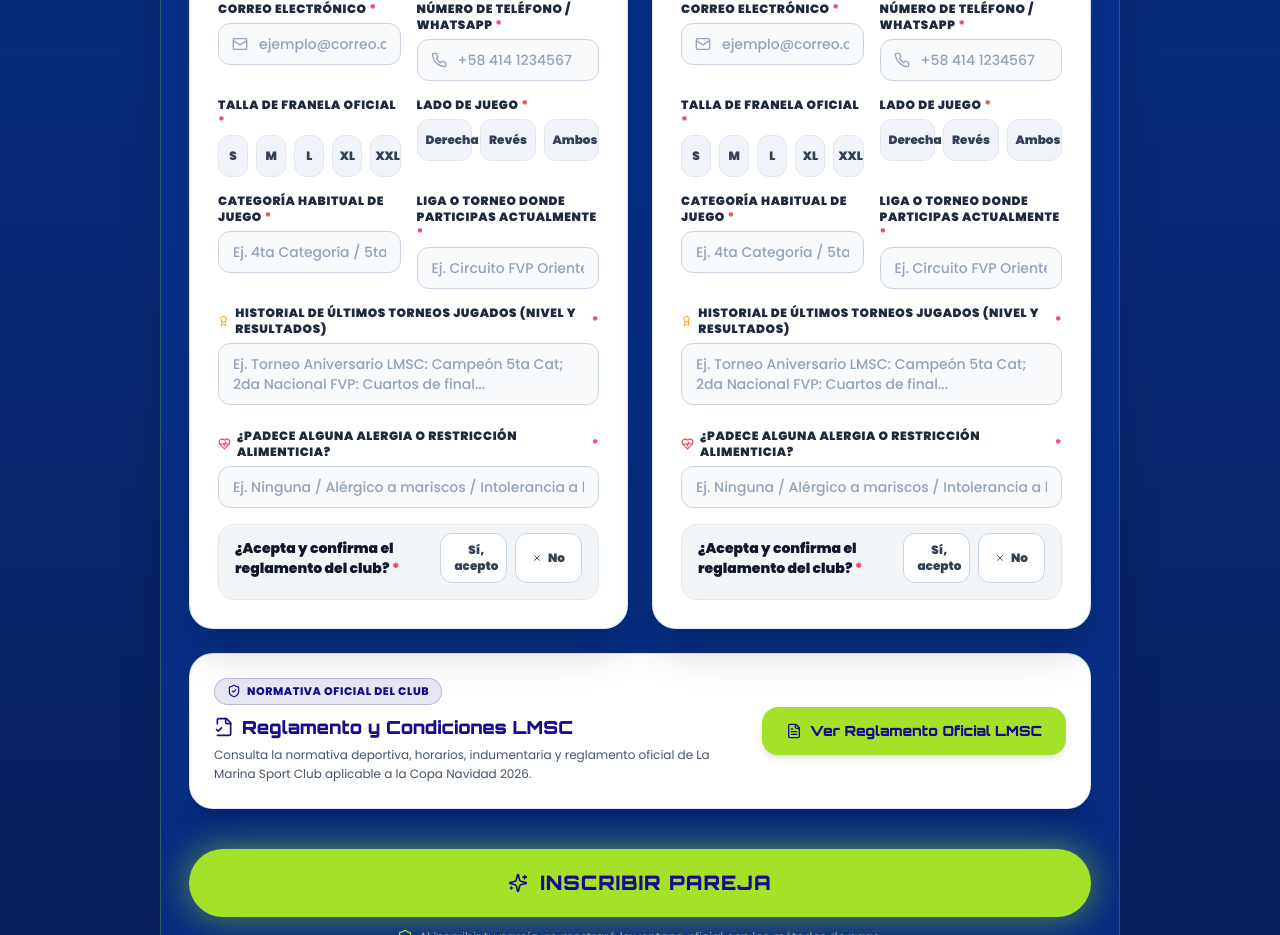
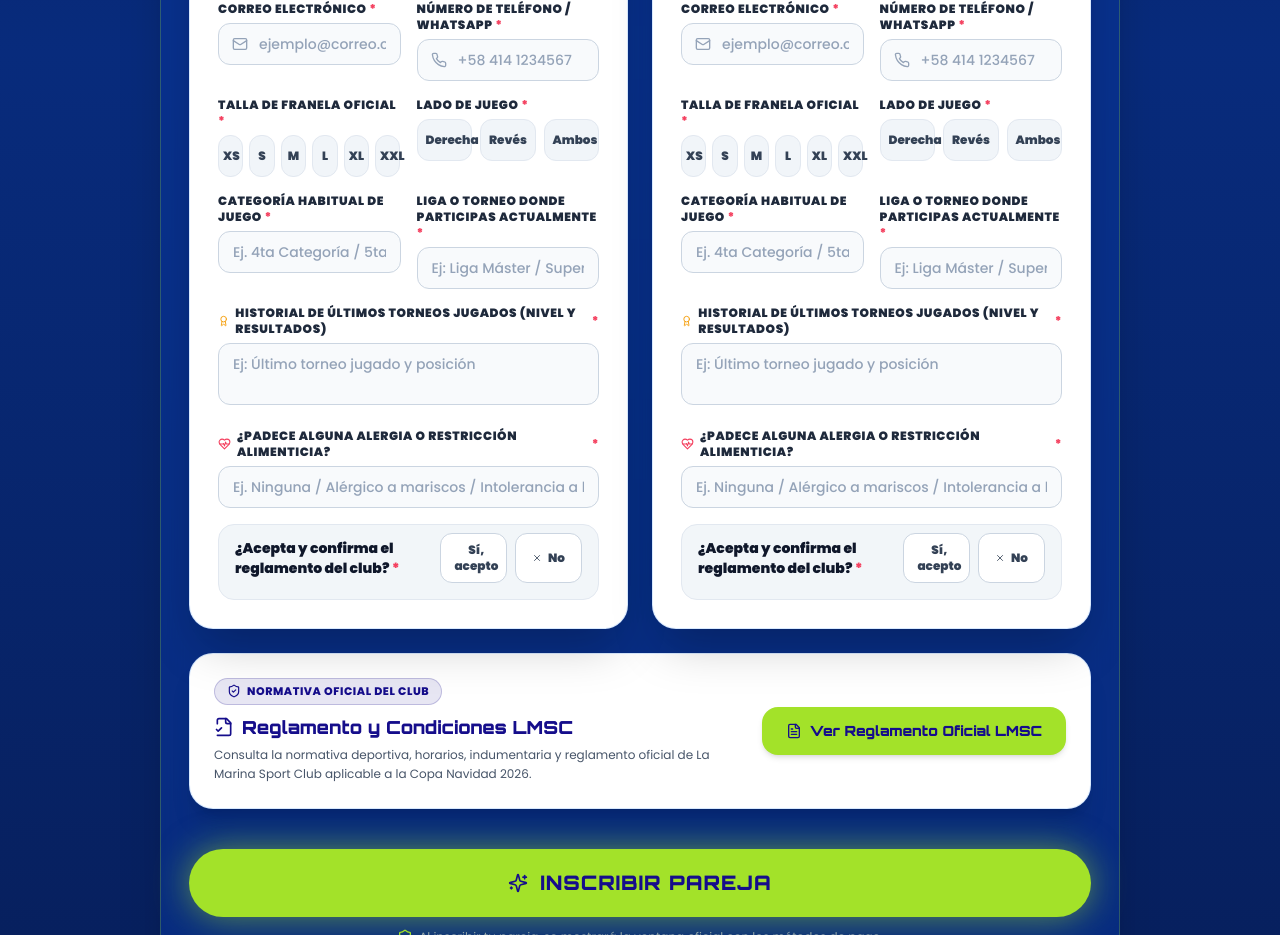
Before and after one commit to Henrymachodev/copa-navidad-lmsc, a React (Vite) app: page / in a window 1280 px wide. Shown: the part 2160-3095 px from the top of the page. Built offline with nearby package versions, Linux system fonts and the light colour scheme; no server answers; a web font is replaced by a local one.

Commit message:
Actualizar placeholders de liga/historial y agregar talla XS para damas

```diff
--- a/src/components/AdminDashboard.jsx
+++ b/src/components/AdminDashboard.jsx
@@ -3288,7 +3288,7 @@ export default function AdminDashboard({ onLogout, currentUser }) {
                         })}
                         className="w-full px-3 py-2 rounded-xl bg-navy-950 text-white border border-slate-700"
                       >
-                        {['S', 'M', 'L', 'XL', 'XXL'].map(t => (
+                        {['XS', 'S', 'M', 'L', 'XL', 'XXL'].map(t => (
                           <option key={t} value={t}>Talla {t}</option>
                         ))}
                       </select>
@@ -3328,7 +3328,7 @@ export default function AdminDashboard({ onLogout, currentUser }) {
                       <label className="block text-slate-300 font-semibold mb-1">Liga / Torneo Actual</label>
                       <input
                         type="text"
-                        placeholder="Ej: FVP Oriente"
+                        placeholder="Ej: Liga Máster / Superliga de Clubes / Ninguno"
                         value={editModalData.jugador1?.torneoActual || ''}
                         onChange={(e) => setEditModalData({
                           ...editModalData,
@@ -3343,7 +3343,7 @@ export default function AdminDashboard({ onLogout, currentUser }) {
                     <label className="block text-slate-300 font-semibold mb-1">Historial de Torneos / Resultados</label>
                     <input
                       type="text"
-                      placeholder="Ej: Finalista 4ta LMSC 2025"
+                      placeholder="Ej: Último torneo jugado y posición"
                       value={editModalData.jugador1?.historialTorneos || ''}
                       onChange={(e) => setEditModalData({
                         ...editModalData,
@@ -3446,7 +3446,7 @@ export default function AdminDashboard({ onLogout, currentUser }) {
                         })}
                         className="w-full px-3 py-2 rounded-xl bg-navy-950 text-white border border-slate-700"
                       >
-                        {['S', 'M', 'L', 'XL', 'XXL'].map(t => (
+                        {['XS', 'S', 'M', 'L', 'XL', 'XXL'].map(t => (
                           <option key={t} value={t}>Talla {t}</option>
                         ))}
                       </select>
@@ -3486,7 +3486,7 @@ export default function AdminDashboard({ onLogout, currentUser }) {
                       <label className="block text-slate-300 font-semibold mb-1">Liga / Torneo Actual</label>
                       <input
                         type="text"
-                        placeholder="Ej: FVP Oriente"
+                        placeholder="Ej: Liga Máster / Superliga de Clubes / Ninguno"
                         value={editModalData.jugador2?.torneoActual || ''}
                         onChange={(e) => setEditModalData({
                           ...editModalData,
@@ -3501,7 +3501,7 @@ export default function AdminDashboard({ onLogout, currentUser }) {
                     <label className="block text-slate-300 font-semibold mb-1">Historial de Torneos / Resultados</label>
                     <input
                       type="text"
-                      placeholder="Ej: Campeón 5ta LMSC 2025"
+                      placeholder="Ej: Último torneo jugado y posición"
                       value={editModalData.jugador2?.historialTorneos || ''}
                       onChange={(e) => setEditModalData({
                         ...editModalData,
@@ -3791,7 +3791,7 @@ export default function AdminDashboard({ onLogout, currentUser }) {
                         })}
                         className="w-full px-3 py-2 rounded-xl bg-navy-950 text-white border border-slate-700"
                       >
-                        {['S', 'M', 'L', 'XL', 'XXL'].map(t => (
+                        {['XS', 'S', 'M', 'L', 'XL', 'XXL'].map(t => (
                           <option key={t} value={t}>Talla {t}</option>
                         ))}
                       </select>
@@ -3831,7 +3831,7 @@ export default function AdminDashboard({ onLogout, currentUser }) {
                       <label className="block text-slate-300 font-semibold mb-1">Liga / Torneo Actual</label>
                       <input
                         type="text"
-                        placeholder="Ej: FVP Oriente"
+                        placeholder="Ej: Liga Máster / Superliga de Clubes / Ninguno"
                         value={newDuplaForm.jugador1?.torneoActual || ''}
                         onChange={(e) => setNewDuplaForm({
                           ...newDuplaForm,
@@ -3846,7 +3846,7 @@ export default function AdminDashboard({ onLogout, currentUser }) {
                     <label className="block text-slate-300 font-semibold mb-1">Historial de Torneos</label>
                     <input
                       type="text"
-                      placeholder="Ej: Finalista 4ta LMSC 2025"
+                      placeholder="Ej: Último torneo jugado y posición"
                       value={newDuplaForm.jugador1?.historialTorneos || ''}
                       onChange={(e) => setNewDuplaForm({
                         ...newDuplaForm,
@@ -3949,7 +3949,7 @@ export default function AdminDashboard({ onLogout, currentUser }) {
                         })}
                         className="w-full px-3 py-2 rounded-xl bg-navy-950 text-white border border-slate-700"
                       >
-                        {['S', 'M', 'L', 'XL', 'XXL'].map(t => (
+                        {['XS', 'S', 'M', 'L', 'XL', 'XXL'].map(t => (
                           <option key={t} value={t}>Talla {t}</option>
                         ))}
                       </select>
@@ -3989,7 +3989,7 @@ export default function AdminDashboard({ onLogout, currentUser }) {
                       <label className="block text-slate-300 font-semibold mb-1">Liga / Torneo Actual</label>
                       <input
                         type="text"
-                        placeholder="Ej: FVP Oriente"
+                        placeholder="Ej: Liga Máster / Superliga de Clubes / Ninguno"
                         value={newDuplaForm.jugador2?.torneoActual || ''}
                         onChange={(e) => setNewDuplaForm({
                           ...newDuplaForm,
@@ -4004,7 +4004,7 @@ export default function AdminDashboard({ onLogout, currentUser }) {
                     <label className="block text-slate-300 font-semibold mb-1">Historial de Torneos</label>
                     <input
                       type="text"
-                      placeholder="Ej: Campeón 5ta LMSC 2025"
+                      placeholder="Ej: Último torneo jugado y posición"
                       value={newDuplaForm.jugador2?.historialTorneos || ''}
                       onChange={(e) => setNewDuplaForm({
                         ...newDuplaForm,
--- a/src/components/RegistrationForm.jsx
+++ b/src/components/RegistrationForm.jsx
@@ -60,7 +60,7 @@ export const CATEGORIAS = [
   { id: 'master-fem', label: 'Master Femenino', group: 'Máster Femenino' },
 ];
 
-export const TALLAS_FRANELA = ['S', 'M', 'L', 'XL', 'XXL'];
+export const TALLAS_FRANELA = ['XS', 'S', 'M', 'L', 'XL', 'XXL'];
 export const LADOS_JUEGO = ['Derecha', 'Revés', 'Ambos'];
 export const METODOS_PAGO = [
   { id: 'pago-movil', label: 'Pago Móvil' },
@@ -360,6 +360,10 @@ export default function RegistrationForm({ onSuccess }) {
   // Renderizador de campos para un jugador con tarjeta blanca de máxima legibilidad y sin truncamiento
   const renderPlayerForm = (playerKey, playerTitle, numberBadge) => {
     const p = formData[playerKey];
+    const isCategoriaFemenina = formData.categoria && formData.categoria.toLowerCase().includes('fem');
+    const tallasDisponibles = (formData.categoria && !isCategoriaFemenina)
+      ? ['S', 'M', 'L', 'XL', 'XXL']
+      : ['XS', 'S', 'M', 'L', 'XL', 'XXL'];
 
     return (
       <div className="form-card bg-white p-5 sm:p-7 rounded-3xl border border-blue-200/60 shadow-2xl relative space-y-4 text-slate-800">
@@ -496,13 +500,13 @@ export default function RegistrationForm({ onSuccess }) {
             <label className="block text-xs font-black text-slate-800 uppercase tracking-wider mb-1.5">
               Talla de Franela Oficial <span className="text-rose-500">*</span>
             </label>
-            <div className="grid grid-cols-5 gap-1.5 sm:gap-2">
-              {TALLAS_FRANELA.map((talla) => (
+            <div className={`grid ${tallasDisponibles.length === 6 ? 'grid-cols-6' : 'grid-cols-5'} gap-1 sm:gap-1.5`}>
+              {tallasDisponibles.map((talla) => (
                 <button
                   type="button"
                   key={talla}
                   onClick={() => handlePlayerChange(playerKey, 'tallaFranela', talla)}
-                  className={`min-h-[42px] py-2 px-1 flex items-center justify-center text-xs font-black rounded-xl border transition-all duration-200 select-none active:scale-95 leading-none text-center ${
+                  className={`min-h-[42px] py-2 px-0.5 sm:px-1 flex items-center justify-center text-xs font-black rounded-xl border transition-all duration-200 select-none active:scale-95 leading-none text-center ${
                     p.tallaFranela === talla
                       ? 'bg-[#150D8B] text-[#A3E229] border-[#150D8B] shadow-md font-black'
                       : 'bg-slate-100 text-slate-700 border-slate-200 hover:bg-slate-200 hover:text-slate-900'
@@ -580,7 +584,7 @@ export default function RegistrationForm({ onSuccess }) {
             </label>
             <input
               type="text"
-              placeholder="Ej. Circuito FVP Oriente / Liga Local / Ninguno"
+              placeholder="Ej: Liga Máster / Superliga de Clubes / Ninguno"
               value={p.torneoActual}
               onChange={(e) => handlePlayerChange(playerKey, 'torneoActual', e.target.value)}
               className={`w-full px-3.5 py-2.5 rounded-xl border text-sm font-medium focus:outline-none focus:ring-2 transition-all ${
@@ -608,7 +612,7 @@ export default function RegistrationForm({ onSuccess }) {
           </label>
           <textarea
             rows="2"
-            placeholder="Ej. Torneo Aniversario LMSC: Campeón 5ta Cat; 2da Nacional FVP: Cuartos de final..."
+            placeholder="Ej: Último torneo jugado y posición"
             value={p.historialTorneos}
             onChange={(e) => handlePlayerChange(playerKey, 'historialTorneos', e.target.value)}
             className={`w-full px-3.5 py-2.5 rounded-xl border text-xs sm:text-sm font-medium focus:outline-none focus:ring-2 transition-all resize-none ${
```
